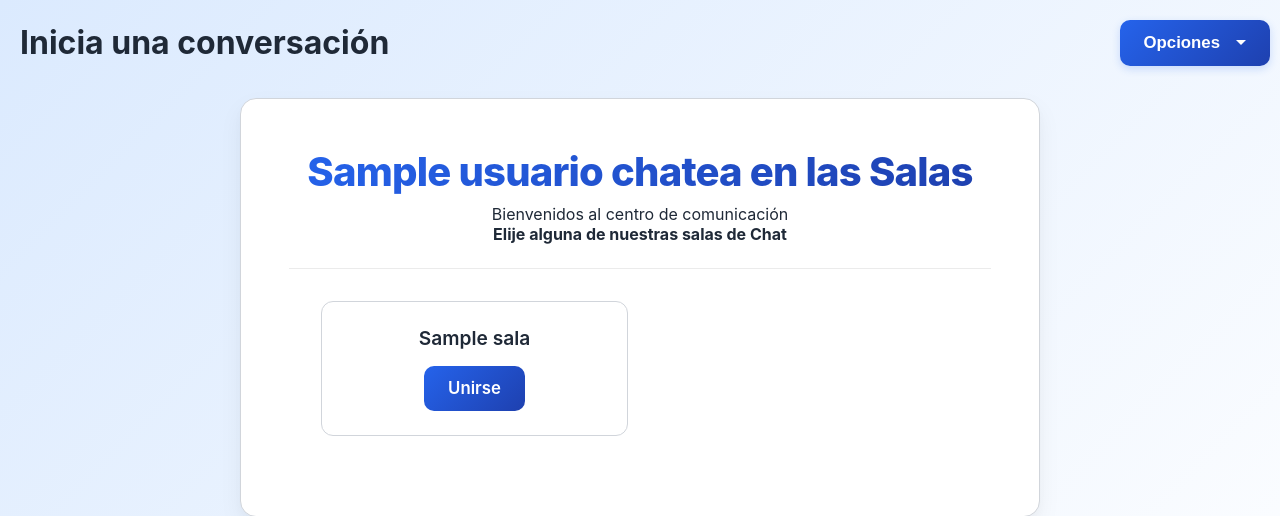
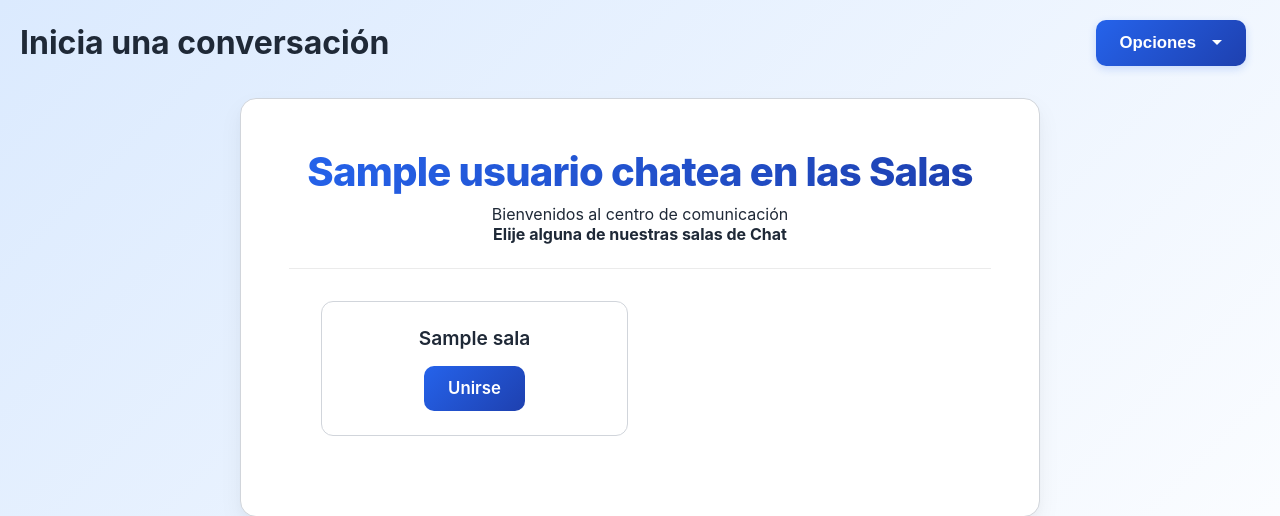
Before and after one commit to Maquiavello/repositorio, a Django app: template mi_app/templates/chat/menu.html in a window 1280 px wide. Shown: the top 516 px of the page. Run offline with Django 5.2, Linux system fonts and the light colour scheme; tables that the repository leaves empty hold one stand-in row (values such as "Sample post"); the template is opened without the code that fills it: values that come from a table or form of the project are taken from there, most other values are stand-ins (such as "Sample title", 1, 10 or a date in 2020).

Commit message:
Arreglos de estilos

```diff
--- a/mi_app/static/estilo/test.css
+++ b/mi_app/static/estilo/test.css
@@ -375,7 +375,7 @@ body {
   gap: 0.5rem;
   box-shadow: 0 3px 8px rgba(37, 99, 235, 0.2);
   /* ✅ CAMBIO CLAVE: Agregamos un margen negativo para moverlo a la izquierda */
-  margin-right: -10px;
+  margin-right: 14px;
 }
 
 .ts-dropdown-button:hover {
```
